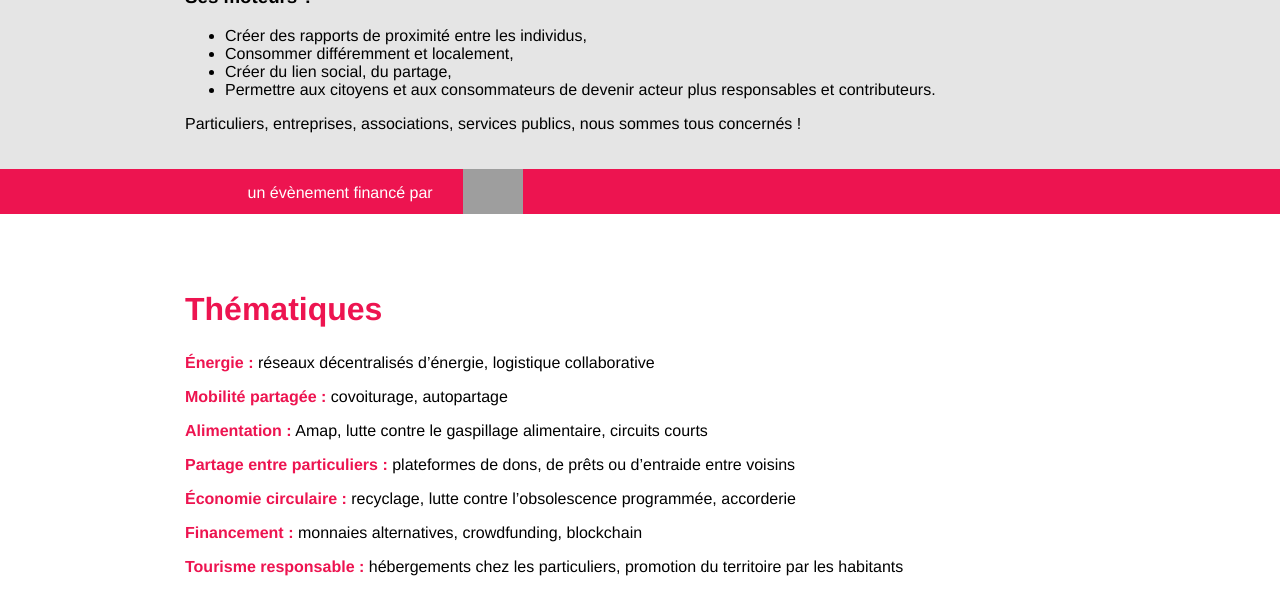
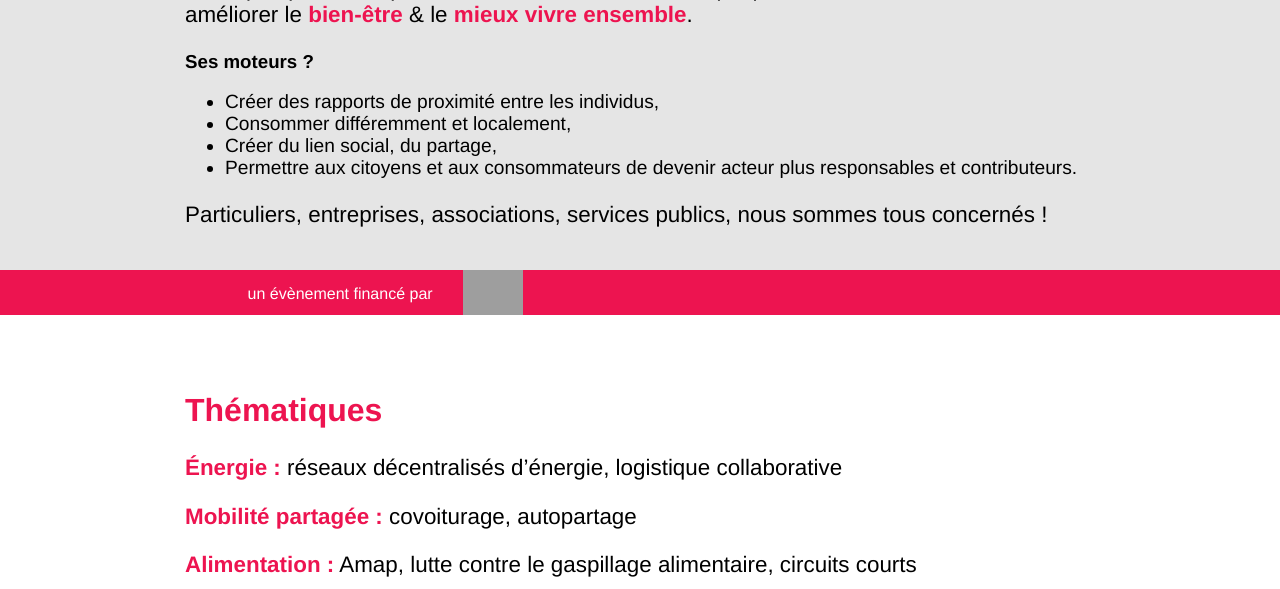
Before and after one commit to Simplon-Narbonne/hackathonGrandSud2, a PHP site: page / in a window 1280 px wide. Shown: the part 1053-1642 px from the top of the page. Run offline with PHP 8.4, Linux system fonts and the light colour scheme; grey boxes are pictures that could not be loaded.

Commit message:
rectifications

```diff
--- a/landingpage1/assets/css/master.css
+++ b/landingpage1/assets/css/master.css
@@ -1,6 +1,13 @@
 body {
   font-family: "Ubuntu",Helvetica,Arial,Lucida,sans-serif;
   margin: 0;
+}
+p{
+  font-size: 1.4em;
+}
+
+li{
+  font-size: 1.2em;
 }
 a {
   text-decoration: none;
@@ -144,6 +151,9 @@
   vertical-align: top;
   text-align: justify;
 }
+.prix p {
+  font-size: 1em;
+}
 
 /*=BANDEAU FONDATION SNCF=*/
 .fondationsncf {
@@ -155,6 +165,7 @@
 }
 .fondationsncf p {
   margin: 15px 30px 0 30px;
+  font-size: 1em;
 }
 .fondationsncf img {
   height: 45px;
--- a/landingpage1/assets/includes/presentation.php
+++ b/landingpage1/assets/includes/presentation.php
@@ -1,5 +1,3 @@
-
-  <?php include 'fondationsncf.php'; ?>
 
   <div class="detail-presentation">
                    <div class="titre-presentation">
```
